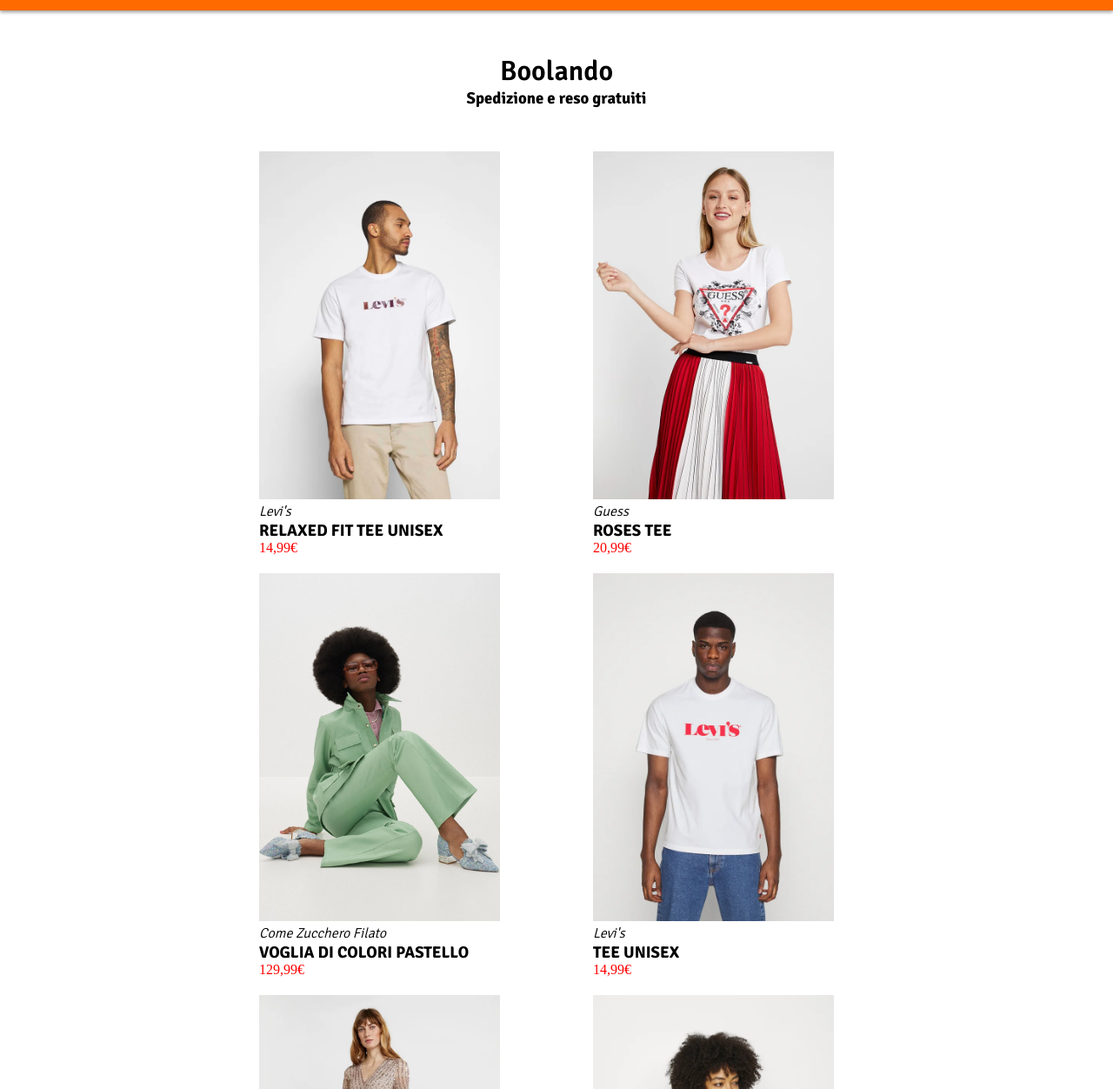
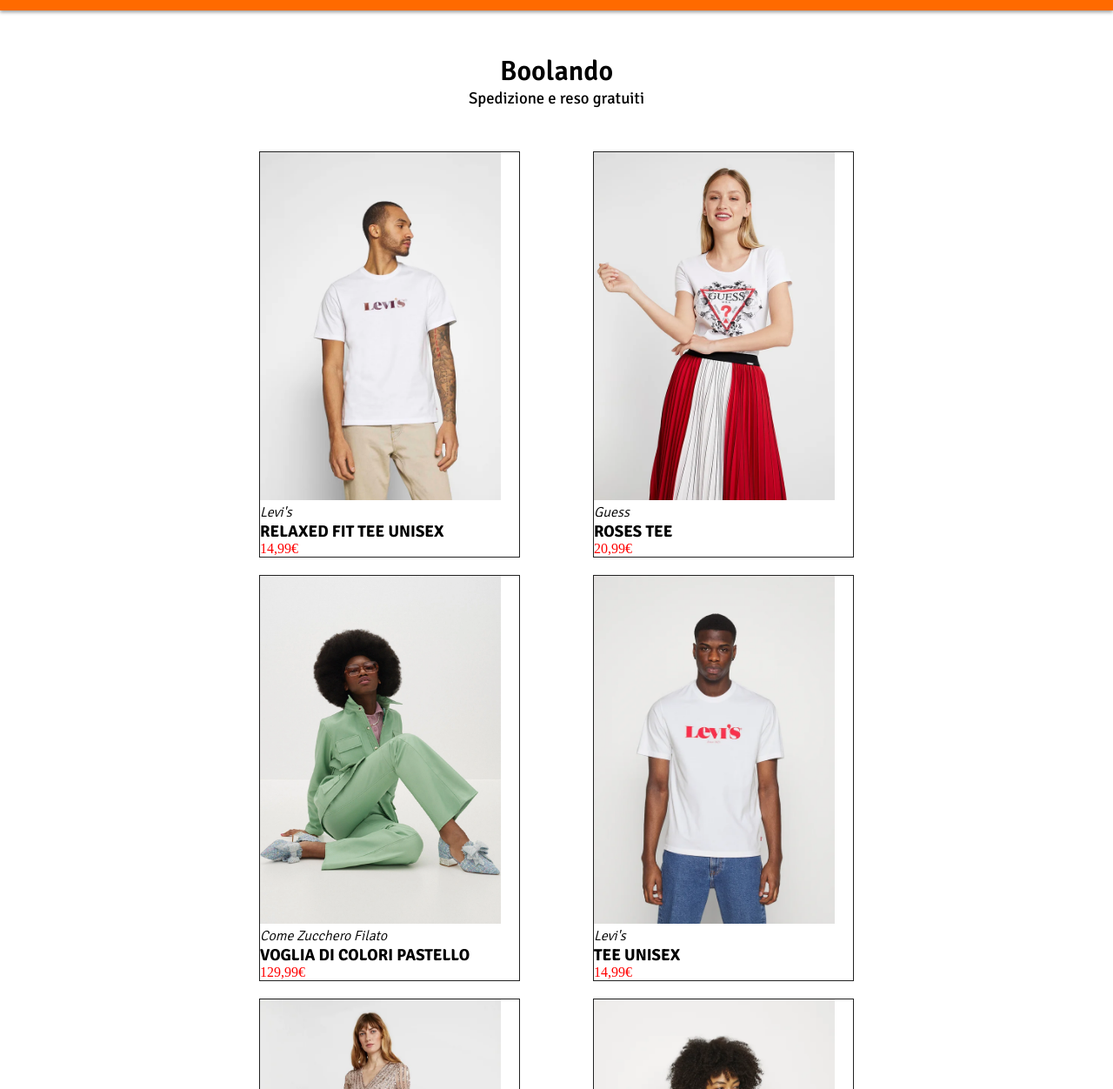
Before and after one commit to Oblv49/html-css-boolando, a plain HTML site: page index.html in a window 1280 px wide. Shown: the part 48-1300 px from the top of the page at 87% size. Drawn offline with Linux system fonts and the light colour scheme.

Commit message:
card adjustment

```diff
--- a/css/utility-class.css
+++ b/css/utility-class.css
@@ -2,15 +2,15 @@
 
 /* borders */
 .border_green {
-    border: 2px solid green;
+    border: 1px solid green;
 }
 
 .border_violet {
-    border: 2px solid violet;
+    border: 1px solid violet;
 }
 
 .border_black {
-    border: 2px solid black;
+    border: 1px solid rgb(34, 34, 34);
 }
 
 
--- a/index.html
+++ b/index.html
@@ -70,13 +70,13 @@
             <!-- contenitore titolo e sottotitolo-->
             <div class="text_center mt_50">
                  <h1 class="font_signika fw_600">Boolando</h1>
-                 <h3 class="font_signika fw_500">Spedizione e reso gratuiti</h3>
+                 <h3 class="font_signika fw_400">Spedizione e reso gratuiti</h3>
             </div>
 
             <!-- contenitore card -->
             <div class="flex_space_around row_gap_20 mt_50 wrap_w">
                 <!-- Card 1 -->
-                <div class="card">
+                <div class="card border_black">
 
                     <img class="h_400" src="./img/1.webp" alt="maglietta levis unisex">
 
@@ -89,7 +89,7 @@
                 </div>
 
                 <!-- Card 2 -->
-                <div class="card">
+                <div class="card border_black">
 
                     <img class="h_400" src="./img/2.webp" alt="maglietta guess donna">
 
@@ -102,7 +102,7 @@
                 </div>
 
                  <!-- Card 3 -->
-                 <div class="card">
+                 <div class="card border_black">
 
                     <img class="h_400" src="./img/3.webp" alt="outfit voglia di colori pastello">
 
@@ -115,7 +115,7 @@
                 </div>
 
                 <!-- Card 4 -->
-                <div class="card">
+                <div class="card border_black">
 
                     <img class="h_400" src="./img/4.webp" alt="maglietta lev's unisex">
 
@@ -128,7 +128,7 @@
                 </div>
 
                 <!-- Card 5 -->
-                <div class="card">
+                <div class="card border_black">
 
                     <img class="h_400" src="./img/5.webp" alt="maglietta lev's unisex">
 
@@ -141,7 +141,7 @@
                 </div>
 
                 <!-- Card 6 -->
-                <div class="card">
+                <div class="card border_black">
 
                     <img class="h_400" src="./img/6.webp" alt="maglietta lev's unisex">
 
```
